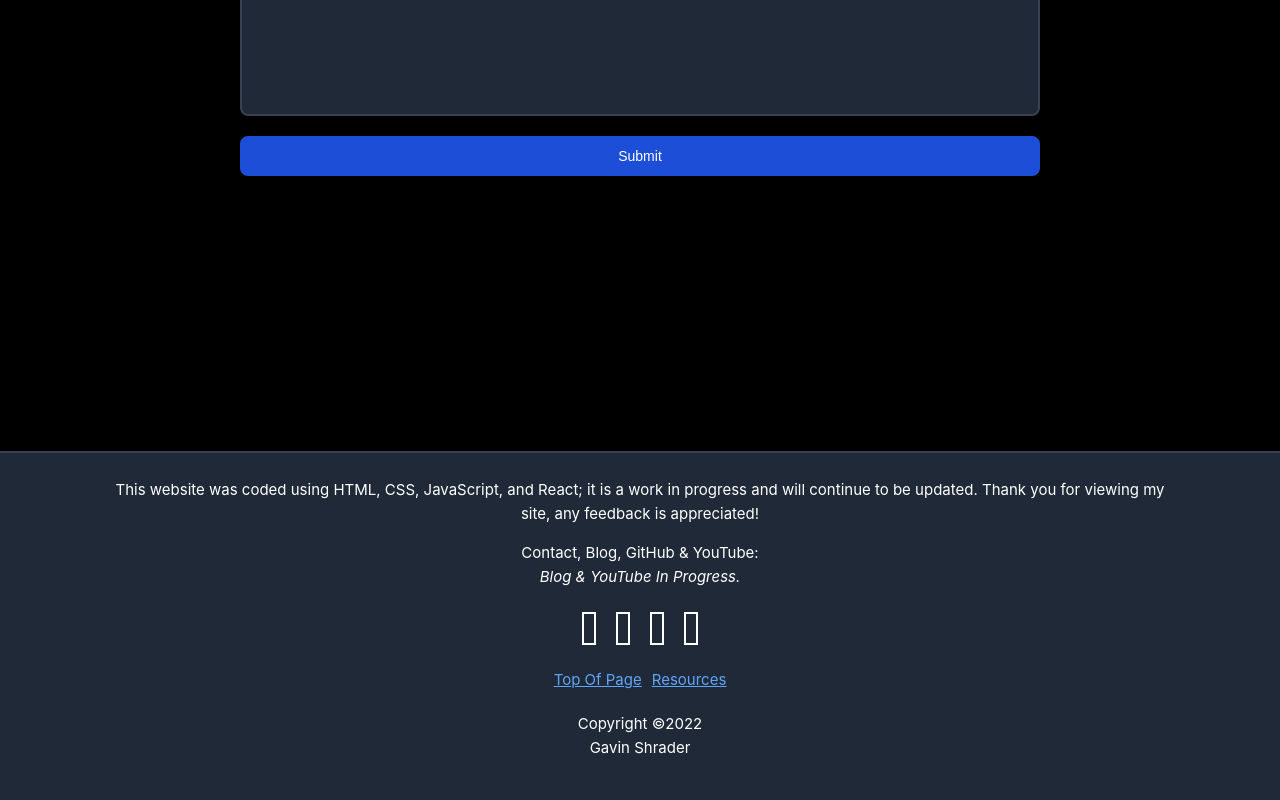
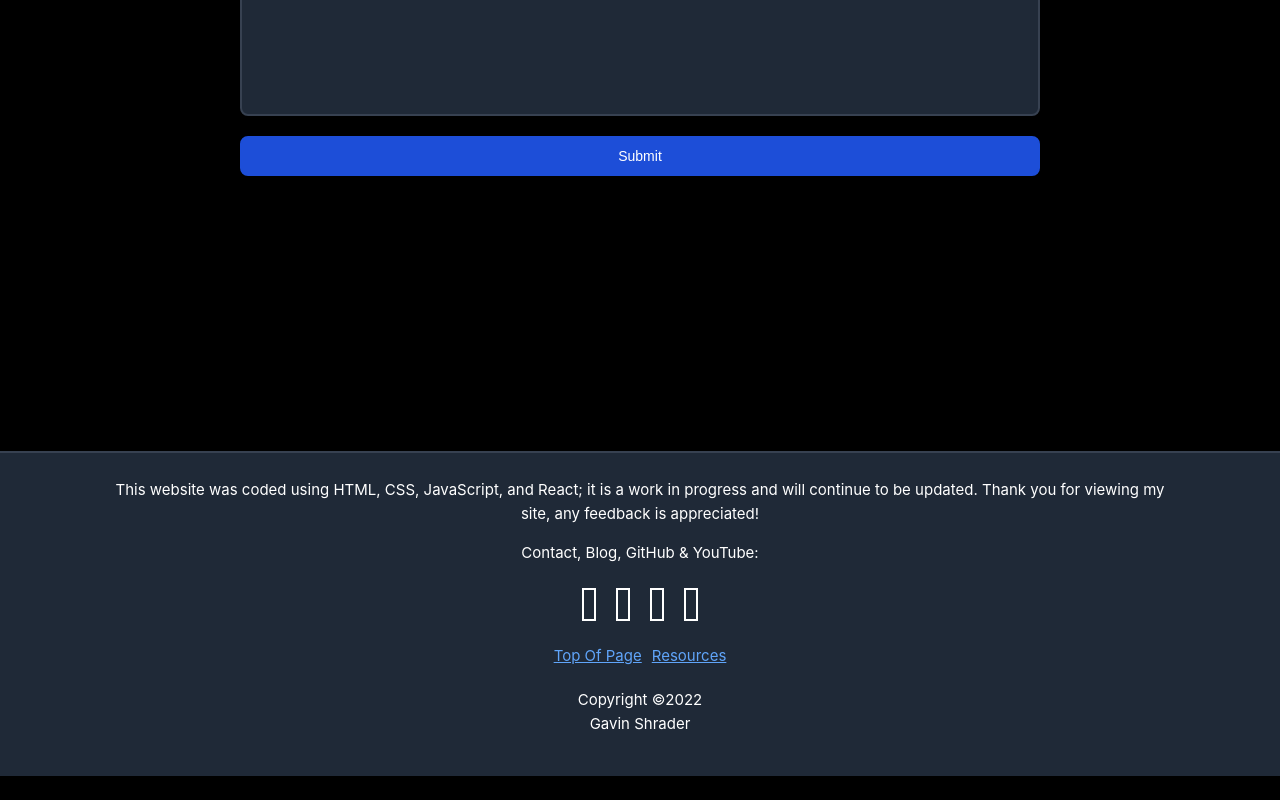
Before and after one commit to Cloudinnovates/gavinshr.com, a React (Create React App) app: page / in a window 1280 px wide. Shown: the part 3588-4388 px from the top of the page. After the commit the page ends 4364 px from the top, so only its background shows below. Built offline with nearby package versions, Linux system fonts and the light colour scheme; some icons are missing.

Commit message:
Small fixes 7 improvements to footer & blog

```diff
--- a/src/Footers/Footer.js
+++ b/src/Footers/Footer.js
@@ -8,7 +8,6 @@ export default function Footer() {
       <div className="footer-content">
         <p>This website was coded using HTML, CSS, JavaScript, and React; it is a work in progress and will continue to be updated. Thank you for viewing my site, any feedback is appreciated!</p>
         <p style={{ paddingTop: "15px" }}>Contact, Blog, GitHub & YouTube:</p>
-        <p><i>Blog & YouTube In Progress.</i></p>
 
         <ul className="socials">
           <li><HashLink className="footer-navLink" smooth to="/#contact"><i className="fa fa-envelope-o"></i></HashLink></li>
--- a/src/Routes/Blog/Blog.js
+++ b/src/Routes/Blog/Blog.js
@@ -12,7 +12,7 @@ export default function Blog() {
 
         <p style={{ paddingTop: "15px" }}>This blog is a work in progress. Expect to see changes and updates in the near future!</p>
 
-        <div style={{ width: "100%", height: "300px" }}/>
+        <div style={{ width: "100%", height: "800px" }}/>
       </div>
     </main>
   );
```
Also changed, not shown: 13 other files (tests, documents, lock files or other folders).
